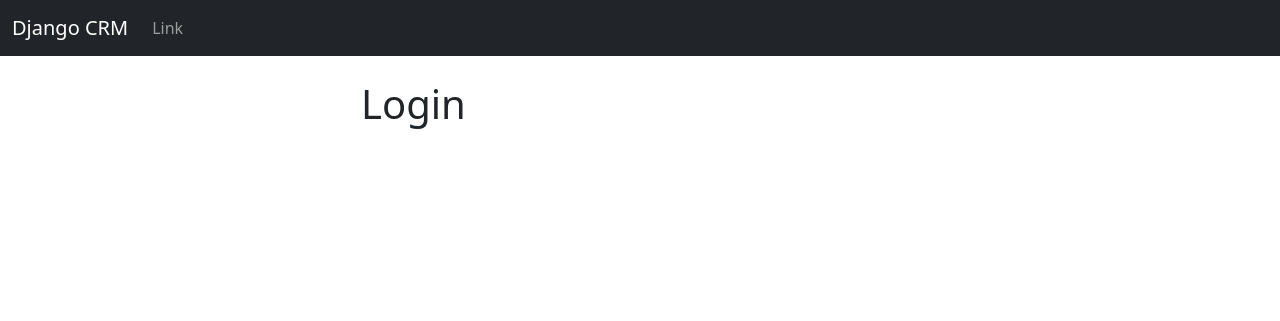
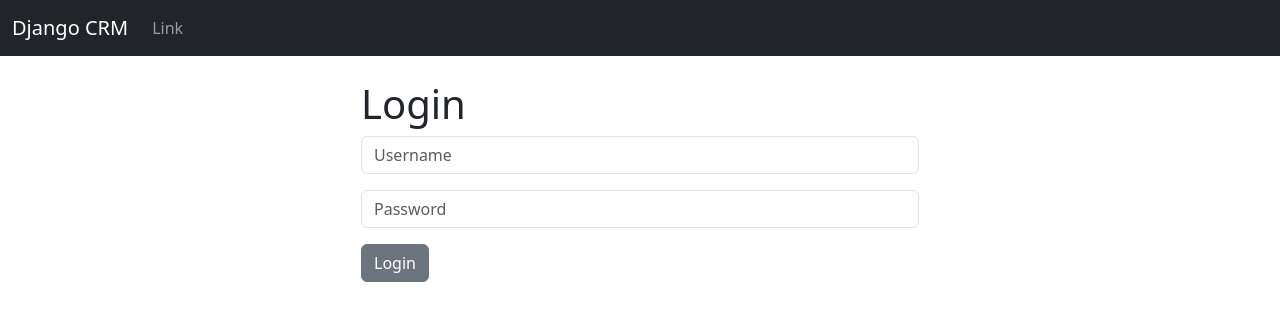
Before and after one commit to ttwange/CRM, a Django app: page / in a window 1280 px wide. Shown: the top 321 px of the page. Run offline with Django 4.2, Linux system fonts and the light colour scheme.

Commit message:
Cleaning login page

```diff
--- a/website/templates/home.html
+++ b/website/templates/home.html
@@ -5,6 +5,15 @@
   <h1>Login</h1>
   <form action="POST" action="{% url 'home' %}">
     {% csrf_token %}
+    <form>
+      <div class="mb-3">
+        <input type="email" class="form-control" name="username", placeholder="Username">
+      </div>
+      <div class="mb-3">
+        <input type="password" class="form-control" name="password" , placeholder="Password">
+      </div>
+      <button type="submit" class="btn btn-secondary">Login</button>
+    </form>
 
   </form>
 </div>
```
